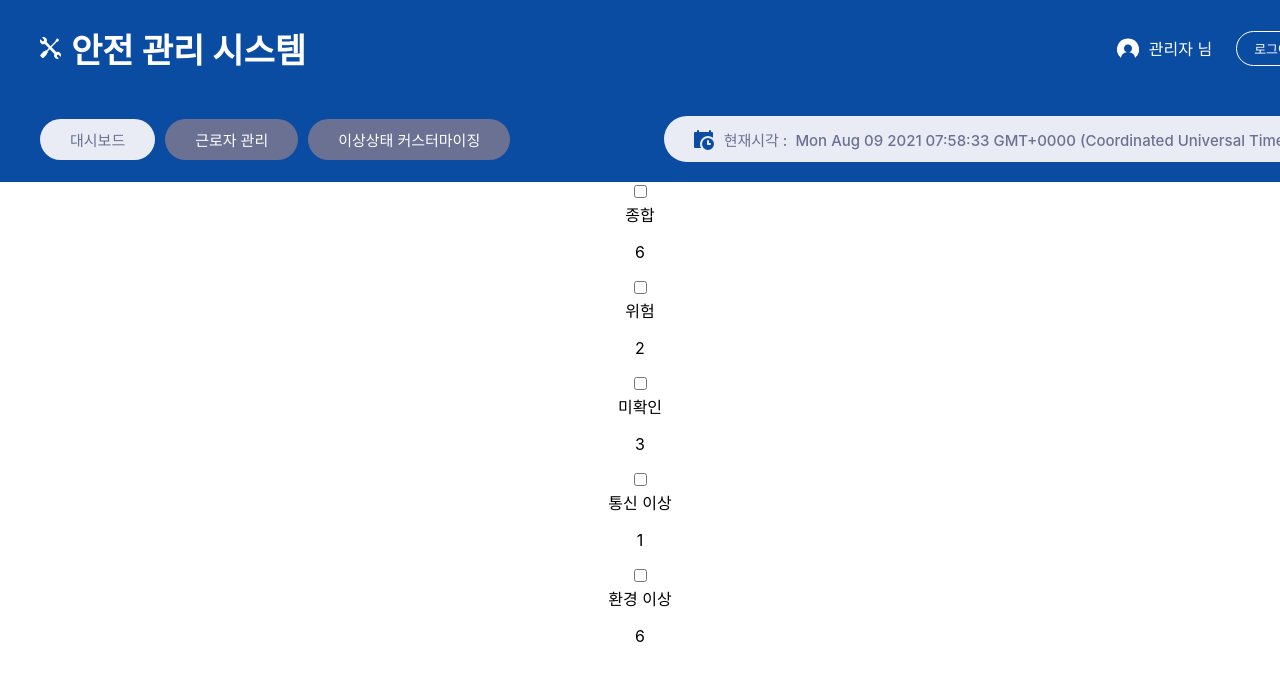
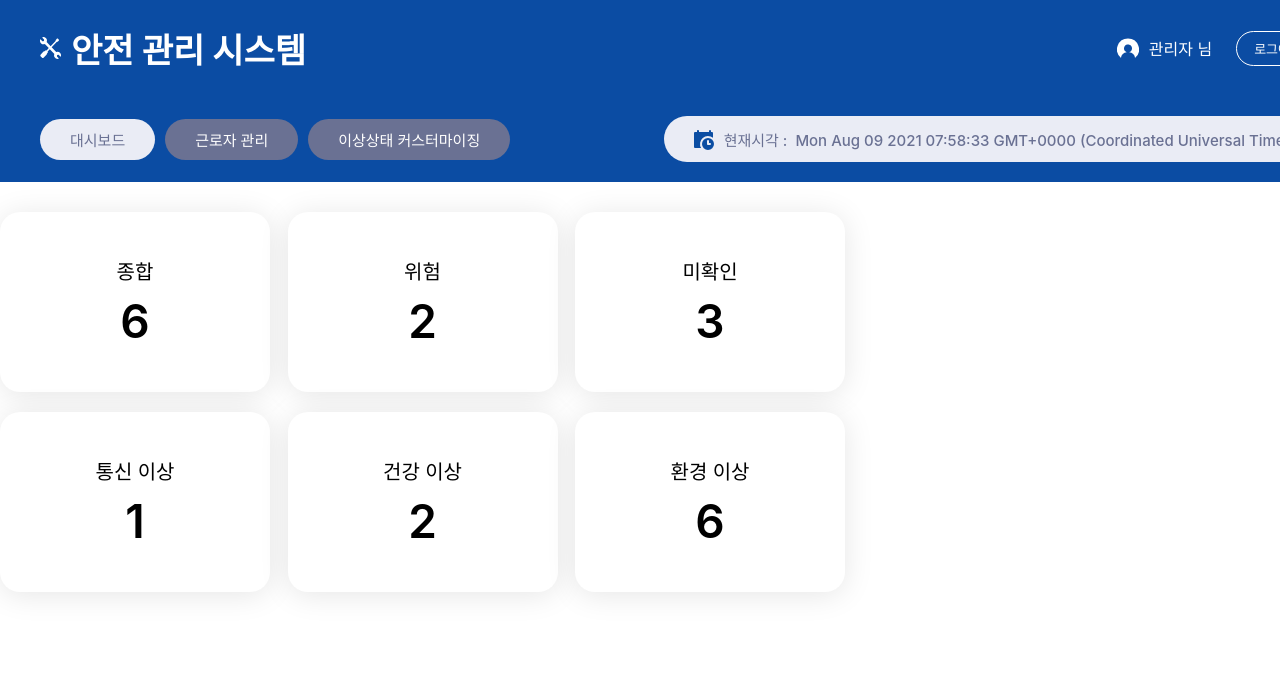
Before and after one commit to y35-n0/tutum-web, a React (Create React App) app: page / in a window 1280 px wide. Shown: the top 680 px of the page. Built offline with nearby package versions, Linux system fonts and the light colour scheme.

Commit message:
[UPDATE] Styling count board

```diff
--- a/src/views/DashboardView/components/CountBoard/CountBoardBox.tsx
+++ b/src/views/DashboardView/components/CountBoard/CountBoardBox.tsx
@@ -1,5 +1,20 @@
+/** @jsxImportSource @emotion/react */
+import { css } from "@emotion/react";
+
+const countBoardDivStyle = css`
+  width: 100%;
+  margin: 30px 0 40px;
+  display: flex;
+  align-items: flex-start;
+  justify-content: space-between;
+`;
+
 const CountBoardBox: React.FC = (props) => {
-  return <section className="countBoard">{props.children}</section>;
+  return (
+    <section className="countBoard" css={countBoardDivStyle}>
+      {props.children}
+    </section>
+  );
 };
 
 export default CountBoardBox;
--- a/src/views/DashboardView/components/CountBoard/CountBoardStatusBox.tsx
+++ b/src/views/DashboardView/components/CountBoard/CountBoardStatusBox.tsx
@@ -1,5 +1,21 @@
+/** @jsxImportSource @emotion/react */
+import { css } from "@emotion/react";
+
+const countBoardStatusDivStyle = css`
+  width: 845px;
+  height: 380px;
+  display: flex;
+  flex-wrap: wrap;
+  align-content: space-between;
+  justify-content: space-between;
+`;
+
 const CountBoardStatusBox: React.FC = (props) => {
-  return <form className="data-InputBox">{props.children}</form>;
+  return (
+    <div className="countStatus" css={countBoardStatusDivStyle}>
+      {props.children}
+    </div>
+  );
 };
 
 export default CountBoardStatusBox;
--- a/src/views/DashboardView/components/CountBoard/CountBoardStatusItem.tsx
+++ b/src/views/DashboardView/components/CountBoard/CountBoardStatusItem.tsx
@@ -1,4 +1,47 @@
+/** @jsxImportSource @emotion/react */
+import { css } from "@emotion/react";
 import { ChangeEventHandler } from "react";
+
+// FIXME: add danger styling
+
+const itemBoxStyle = css`
+  height: 180px;
+`;
+
+const itemCheckboxStyle = css`
+  display: none;
+`;
+
+const itemInnerDivStyle = css`
+  display: inline-block;
+  text-align: center;
+  cursor: pointer;
+  background-color: #fff;
+  box-shadow: 0 3px 30px 0 rgba(0, 0, 0, 0.1);
+  border-radius: 20px;
+  display: flex;
+  flex-direction: column;
+  align-items: center;
+  justify-content: center;
+  width: 270px;
+  height: 180px;
+
+  input[type="checkbox"]:checked + & {
+    background: #0b4ca3;
+    color: #fff;
+  }
+`;
+
+const itemTitleStyle = css`
+  font-size: 20px;
+  font-weight: 500;
+  margin-bottom: 8px;
+`;
+
+const itemValueStyle = css`
+  font-size: 46px;
+  font-weight: 600;
+`;
 
 export type CountBoardStatusItemContent = {
   id: string;
@@ -16,17 +59,19 @@ type Props = {
 
 const CountBoardStatusItem: React.FC<Props> = (props) => {
   return (
-    <label className="dataInput">
+    <label className="countBoardStatusItem" css={itemBoxStyle}>
       <input
         type="checkbox"
-        name="dataInput"
+        name="countBoardStatus"
+        id={props.item.id}
         value={props.item.value}
         checked={props.checked}
         onChange={props.handleChange}
+        css={itemCheckboxStyle}
       />
-      <div>
-        <span className="value-title">{props.item.content}</span>
-        <p className="value">{props.item.count}</p>
+      <div css={itemInnerDivStyle}>
+        <span css={itemTitleStyle}>{props.item.content}</span>
+        <span css={itemValueStyle}>{props.item.count}</span>
       </div>
     </label>
   );
--- a/src/views/DashboardView/components/CountBoard/index.tsx
+++ b/src/views/DashboardView/components/CountBoard/index.tsx
@@ -32,6 +32,13 @@ const tmpItems = [
     value: "communication",
     content: "통신 이상",
     count: 1,
+    isDanger: false,
+  },
+  {
+    id: "health",
+    value: "health",
+    content: "건강 이상",
+    count: 2,
     isDanger: false,
   },
   {
```
Also changed, not shown: src/test/DashboardTest.tsx (+1 -1 lines), src/views/DashboardView/index.tsx (renamed from src/views/DashboardView/DashboardView.tsx).
